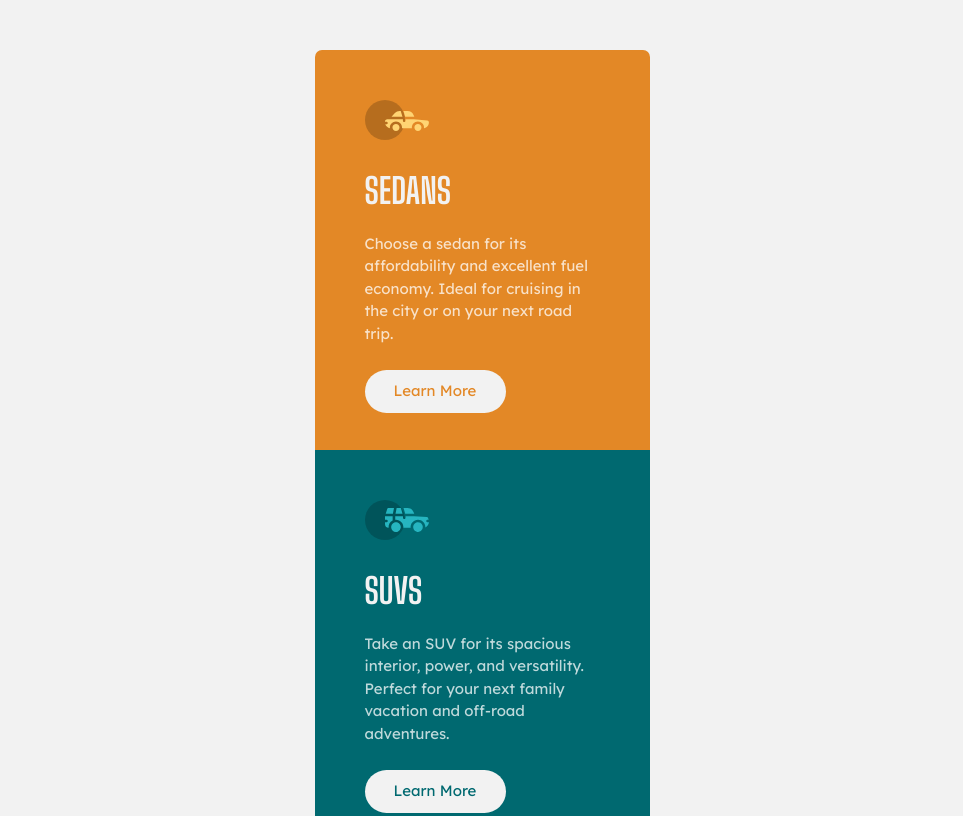
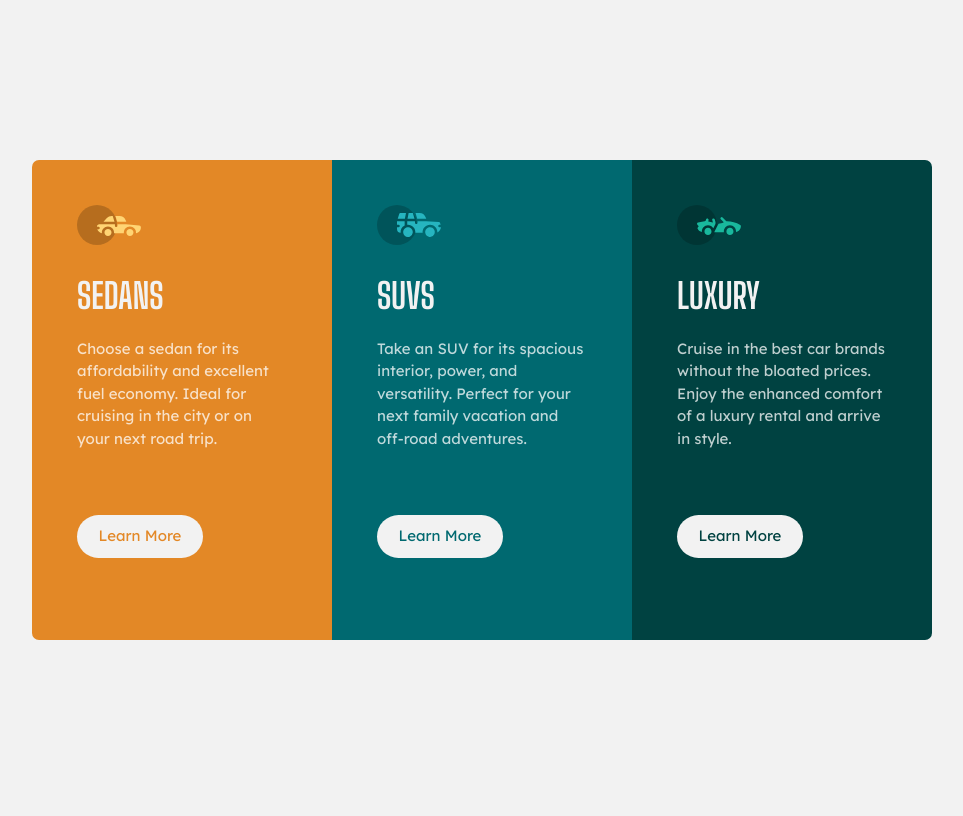
Before and after one commit to DaniDhax/fm-3-column-preview-card-component, a plain HTML site: page index.html in a window 1280 px wide. Shown: the top 816 px of the page, without its empty margins (158-1121 px from the left). Drawn offline with Linux system fonts and the light colour scheme.

Commit message:
Desktop 1

```diff
--- a/style.css
+++ b/style.css
@@ -157,15 +157,18 @@ button {
   background-color: var(--very-light-gray);
 }
 
+button:hover {
+  cursor: pointer;
+  border: 3px solid var(--transparent-white);
+}
+
 .sedans button {
   color: var(--bright-orange);
 }
 
 .sedans button:hover {
-  cursor: pointer;
+  background-color: var(--bright-orange);
   color: var(--transparent-white);
-  background-color: var(--bright-orange);
-  border: 3px solid var(--transparent-white);
 }
 
 .suvs button {
@@ -173,10 +176,8 @@ button {
 }
 
 .suvs button:hover {
-  cursor: pointer;
+  background-color: var(--dark-cyan);
   color: var(--transparent-white);
-  background-color: var(--dark-cyan);
-  border: 3px solid var(--transparent-white);
 }
 
 .luxury button {
@@ -184,14 +185,36 @@ button {
 }
 
 .luxury button:hover {
-  cursor: pointer;
+  background-color: var(--very-dark-cyan);
   color: var(--transparent-white);
-  background-color: var(--very-dark-cyan);
-  border: 3px solid var(--transparent-white);
 }
 
 
 
-@media (min-width: 375px) {
+@media (min-width: 900px) {
+  body {
+    flex-direction: row;
+    justify-content: center;
+  }
+
+  .card {
+    width: 300px;
+    min-width: 300px;
+    height: 60vh;
+    padding: 45px;
+  }
+
+  .sedans {
+    border-radius: 7px 0 0 7px;
+  }
+
+  .luxury {
+    border-radius: 0 7px 7px 0;
+  }
+
+  p {
+    margin-bottom: 65px;
+  }
+
 
 }
```
